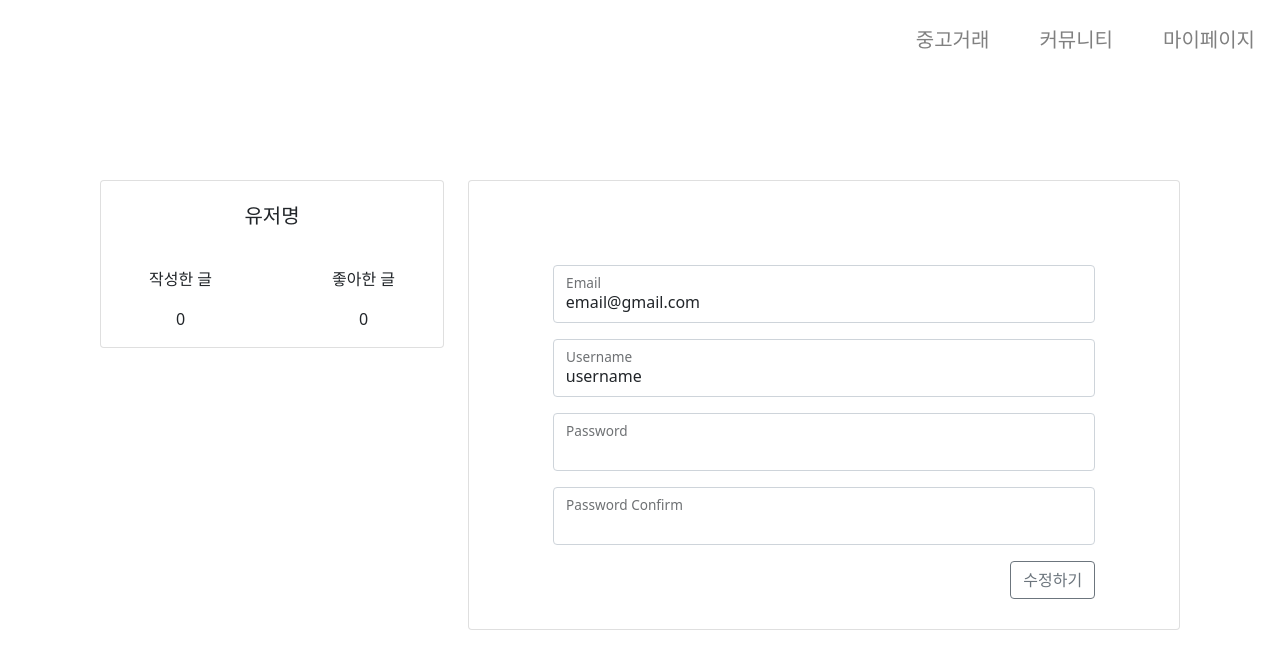
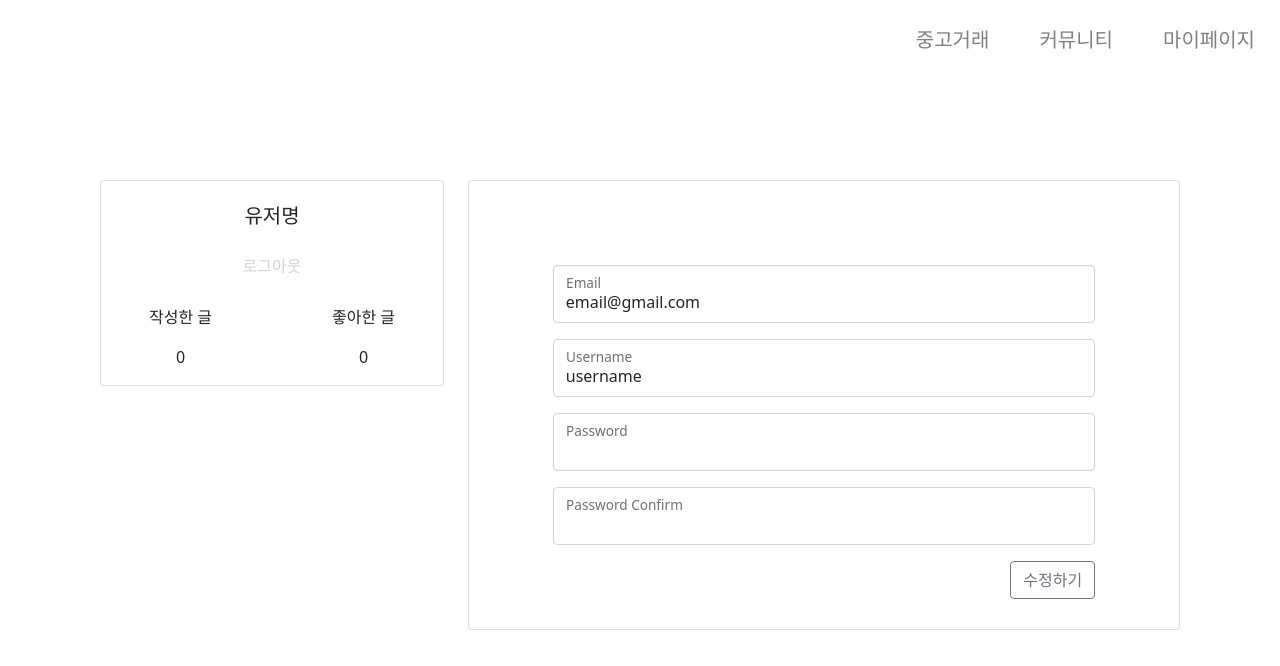
Before and after one commit to jhj2713/used-goods-web, a React (Create React App) app: page /mypage in a window 1280 px wide. Shown: the top 666 px of the page. Built offline with nearby package versions, Linux system fonts and the light colour scheme; no server answers.

Commit message:
feat: 로그아웃 로직

```diff
--- a/src/lib/api/user.js
+++ b/src/lib/api/user.js
@@ -1,5 +1,5 @@
 import "../../firebase";
-import { getAuth, signInWithEmailAndPassword } from "firebase/auth";
+import { getAuth, signInWithEmailAndPassword, signOut } from "firebase/auth";
 
 const auth = getAuth();
 
@@ -11,6 +11,6 @@ export const login = (user) => {
   );
 };
 
-export const logout = (user) => {
-  return { data: null };
+export const logout = () => {
+  return signOut(auth);
 };
--- a/src/screens/Mypage.js
+++ b/src/screens/Mypage.js
@@ -1,5 +1,8 @@
 import { useState, useEffect } from "react";
-import { Row, Col, Card } from "react-bootstrap";
+import { Row, Col, Card, Button } from "react-bootstrap";
+import { useDispatch } from "react-redux";
+import { useNavigate } from "react-router-dom";
+import { logout } from "../modules/user";
 import UserUpdate from "../components/UserUpdate";
 import UserBoardList from "../components/UserBoardList";
 import styled from "styled-components";
@@ -20,8 +23,18 @@ const StyledCol = styled(Col)`
   justify-content: center;
   text-align: center;
 `;
+const StyledButton = styled(Button)`
+  text-decoration: none;
+  color: lightgray;
+  :hover {
+    color: gray;
+  }
+`;
 
 function Mypage() {
+  const dispatch = useDispatch();
+  const navigate = useNavigate();
+
   const [user, setUser] = useState({
     id: 1,
     username: "유저명",
@@ -42,6 +55,11 @@ function Mypage() {
     ]);
   }, []);
 
+  const _handleLogout = () => {
+    dispatch(logout());
+    navigate("/login");
+  };
+
   return (
     <Container>
       <Row xs={1} md={2} className="g-4">
@@ -51,6 +69,9 @@ function Mypage() {
               <StyledUser onClick={() => setTypeNumber(1)}>
                 {user.username}
               </StyledUser>
+              <StyledButton variant="link" onClick={_handleLogout}>
+                로그아웃
+              </StyledButton>
             </CardBox>
             <Row>
               <StyledCol>
```
